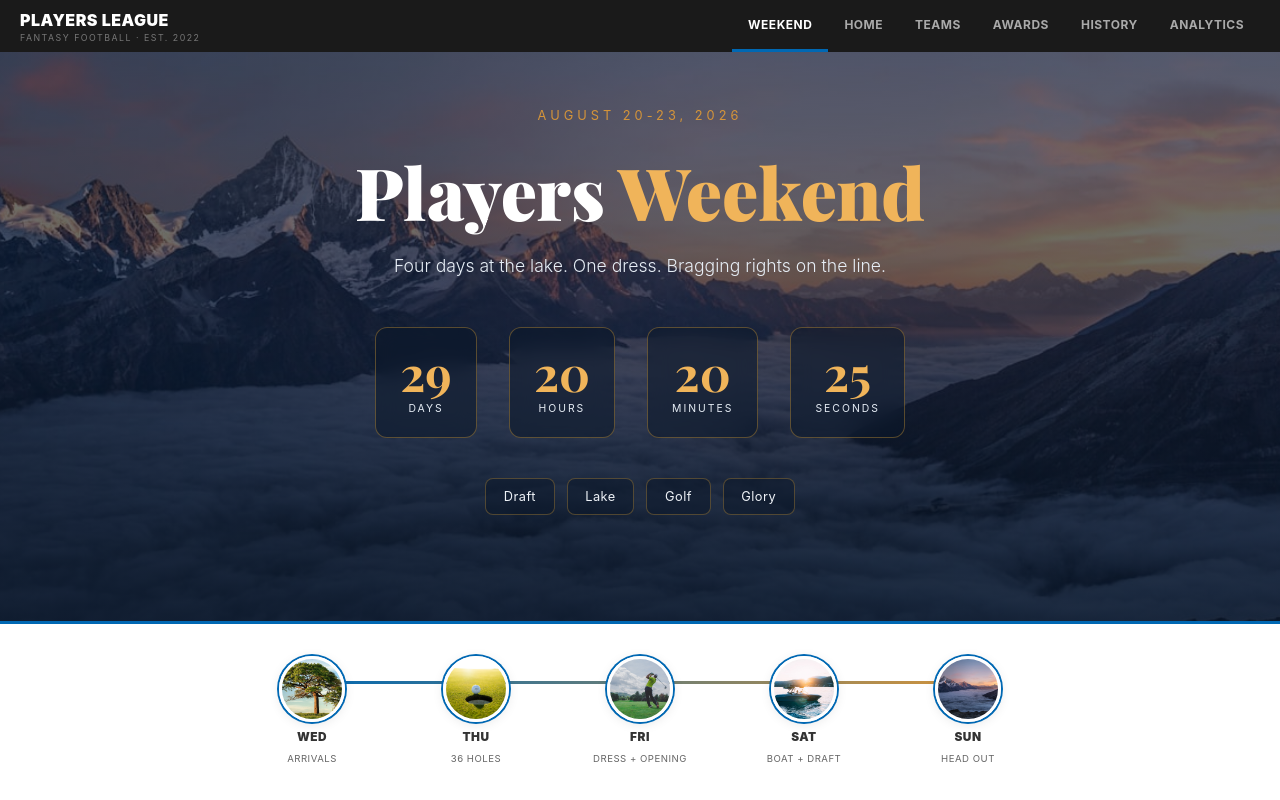
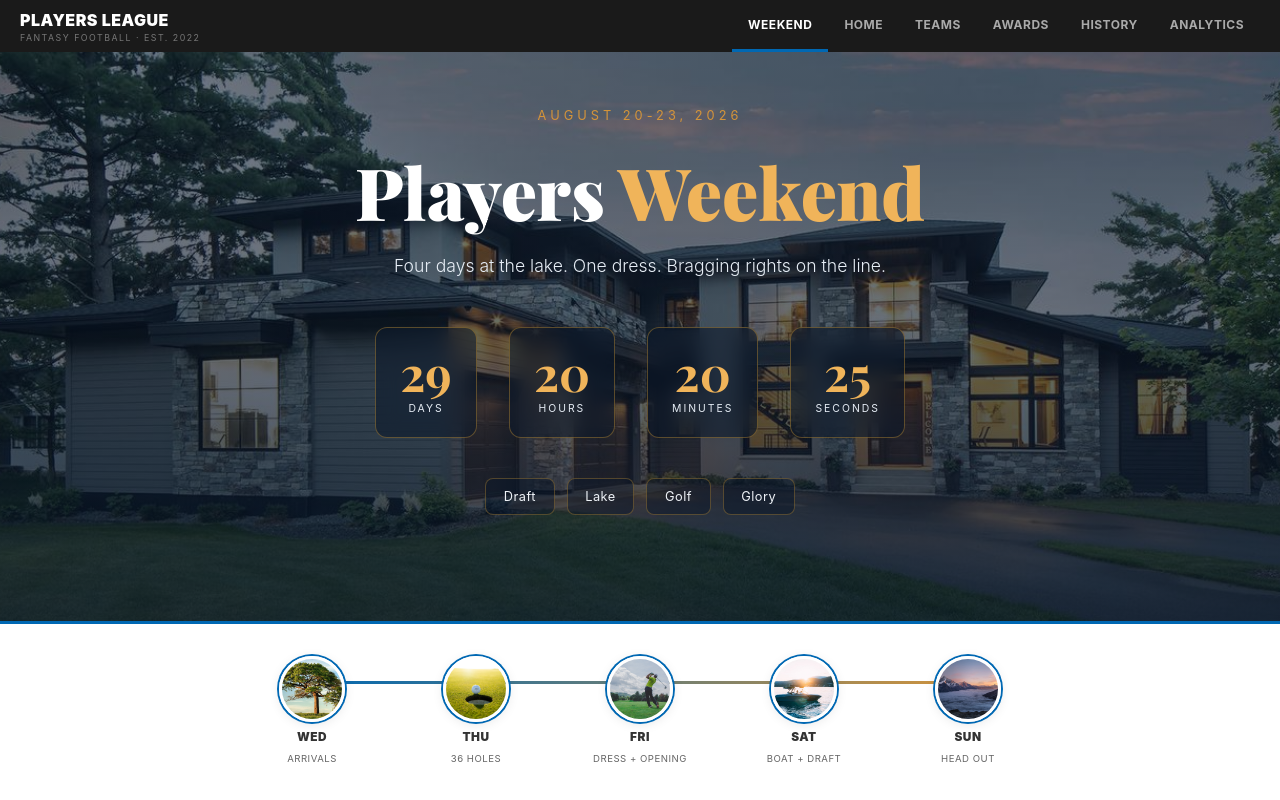
Before and after one commit to riverandrim/players-league, a plain HTML site: page weekend.html in a window 1280 px wide. Shown: the top 800 px of the page. Drawn offline with nearby package versions, Linux system fonts and the light colour scheme.

Commit message:
Use real cabin photo (from cabin dashboard) as weekend hero background

```diff
--- a/weekend.html
+++ b/weekend.html
@@ -17,7 +17,7 @@
   }
   .weekend-page .wk-hero::before {
     content:''; position:absolute; inset:0;
-    background:url('img/weekend/hero.jpg') center 40%/cover no-repeat;
+    background:url('img/weekend/cabin.jpg') center 55%/cover no-repeat;
     transform:scale(1.05); z-index:0;
   }
   .weekend-page .wk-hero::after {
```
Also changed, not shown: img/weekend/cabin.jpg (added).
